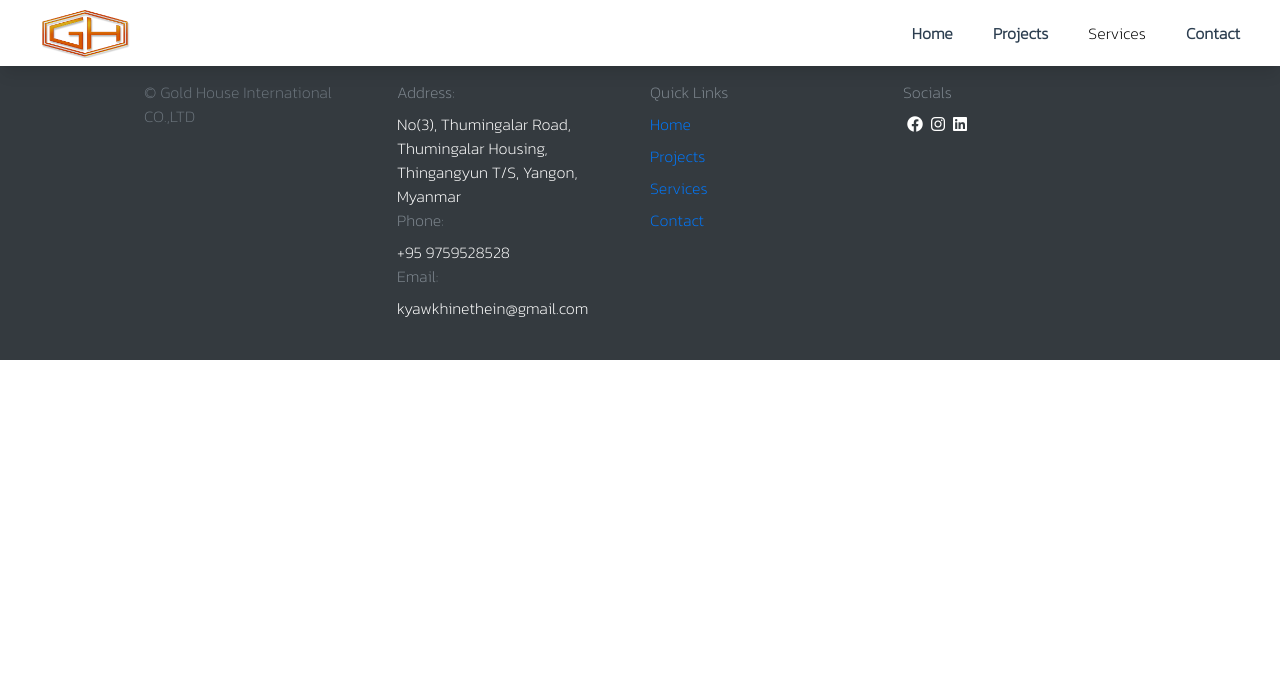
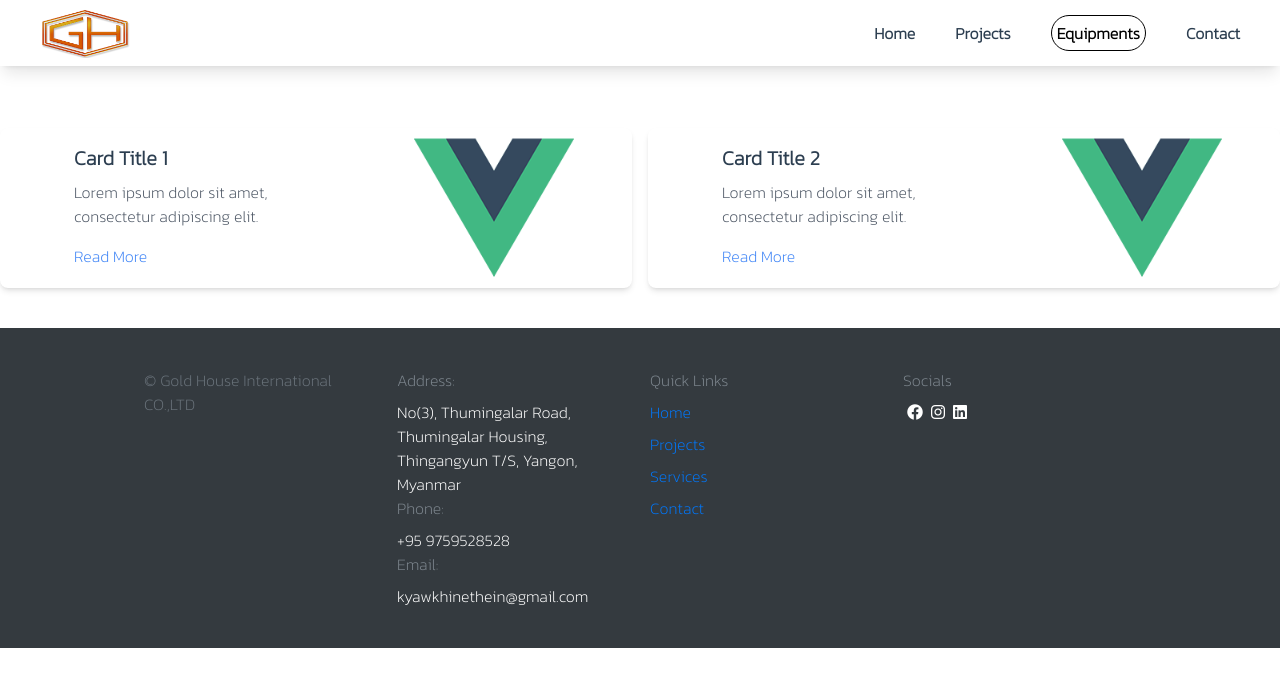
Before and after one commit to goldhouseconstruction/Gold_House_Construction, a Vue app: page /equipments in a window 1280 px wide. Shown: the top 686 px of the page. Built offline with nearby package versions, Linux system fonts and the light colour scheme.

Commit message:
Equuipments page frame done

```diff
--- a/src/components/Navbar.vue
+++ b/src/components/Navbar.vue
@@ -13,7 +13,9 @@
         <li class="navList">
           <router-link :to="{ name: 'projects' }">Projects</router-link>
         </li>
-        <li class="navList">Services</li>
+        <li class="navList">
+          <router-link :to="{ name: 'equipments' }">Equipments</router-link>
+        </li>
         <li class="navList">
           <router-link :to="{ name: 'contact' }">Contact</router-link>
         </li>
@@ -29,8 +31,12 @@
   <div v-if="showMobileMenu" class="md:hidden mt-[6rem]">
     <div class="px-2 pt-2 py-3 space-y-1 sm:px-3">
       <router-link to="/" class="dropdownLink">Home</router-link>
-      <a class="dropdownLink">Projects</a>
-      <a class="dropdownLink">Services</a>
+      <router-link :to="{ name: 'projects' }" class="dropdownLink"
+        >Projects</router-link
+      >
+      <router-link :to="{ name: 'equipments' }" class="dropdownLink"
+        >Equipments</router-link
+      >
       <router-link :to="{ name: 'contact' }" class="dropdownLink"
         >Contact</router-link
       >
--- a/src/router/index.js
+++ b/src/router/index.js
@@ -2,6 +2,7 @@ import { createRouter, createWebHistory } from "vue-router";
 import Home from "../views/Home.vue";
 import Projects from "../views/Projects.vue";
 import ContactUs from "../views/ContactUs.vue";
+import Equipments from "../views/Equipments.vue";
 
 const routes = [
   {
@@ -19,6 +20,11 @@ const routes = [
     name: "contact",
     component: ContactUs,
   },
+  {
+    path: "/equipments",
+    name: "equipments",
+    component: Equipments,
+  },
 ];
 
 const router = createRouter({
--- a/src/views/ContactUs.vue
+++ b/src/views/ContactUs.vue
@@ -63,6 +63,22 @@
       referrerpolicy="no-referrer-when-downgrade"
     ></iframe>
   </div>
+
+  <!-- Popup -->
+
+  <div
+    v-if="showPopup"
+    class="fixed inset-0 flex items-center justify-center bg-black bg-opacity-50"
+  >
+    <div class="bg-white p-6 rounded shadow-lg">
+      <h2 class="text-xl font-semibold mb-4">
+        <button @click="showPopup = false" class="">
+          <i class="fa-solid fa-xmark"></i>
+        </button>
+      </h2>
+      <p class="mb-4">Our Team will contact you ASAP!!</p>
+    </div>
+  </div>
 </template>
 
 <script>
@@ -73,19 +89,23 @@ import { collection, addDoc } from "firebase/firestore";
 export default {
   setup() {
     let email = ref("");
+    let showPopup = ref(false);
 
     let saveClientEmail = async () => {
       try {
         const docRef = await addDoc(collection(db, "client's_emails"), {
           email: email.value,
         });
-        console.log("Document written with ID: ", docRef.id);
+        if (docRef.id) {
+          showPopup.value = true;
+          email.value = "";
+        }
       } catch (e) {
         console.error("Error adding document: ", e);
       }
     };
 
-    return { email, saveClientEmail };
+    return { email, saveClientEmail, showPopup };
   },
 };
 </script>
--- /dev/null
+++ b/src/views/Equipments.vue
@@ -0,0 +1,51 @@
+<template>
+  <div class="mt-[8rem]">
+    <div class="grid grid-cols-1 sm:grid-cols-2 gap-4">
+      <!-- Card 1 -->
+      <div class="bg-white rounded-lg overflow-hidden shadow-md">
+        <div class="flex flex-col sm:flex-row">
+          <!-- Text Column (60% width) -->
+          <div class="sm:w-60 p-4 mx-auto">
+            <h2 class="text-xl font-semibold mb-2">Card Title 1</h2>
+            <p class="text-gray-600 mb-4">
+              Lorem ipsum dolor sit amet, consectetur adipiscing elit.
+            </p>
+            <a href="#" class="text-blue-500 hover:underline">Read More</a>
+          </div>
+
+          <!-- Image Column (40% width) -->
+          <div class="sm:w-40 mx-auto">
+            <img src="../assets/logo.png" alt="Card Image 1" class="" />
+          </div>
+        </div>
+      </div>
+
+      <!-- Card 2 -->
+      <div class="bg-white rounded-lg overflow-hidden shadow-md">
+        <div class="flex flex-col sm:flex-row">
+          <!-- Text Column (60% width) -->
+          <div class="sm:w-60 p-4 mx-auto">
+            <h2 class="text-xl font-semibold mb-2">Card Title 2</h2>
+            <p class="text-gray-600 mb-4">
+              Lorem ipsum dolor sit amet, consectetur adipiscing elit.
+            </p>
+            <a href="#" class="text-blue-500 hover:underline">Read More</a>
+          </div>
+
+          <!-- Image Column (40% width) -->
+          <div class="sm:w-40 mx-auto">
+            <img src="../assets/logo.png" alt="Card Image 2" class="" />
+          </div>
+        </div>
+      </div>
+
+      <!-- Add more cards here -->
+    </div>
+  </div>
+</template>
+
+<script>
+export default {};
+</script>
+
+<style></style>
```
Also changed, not shown: public/tailwind.css.
